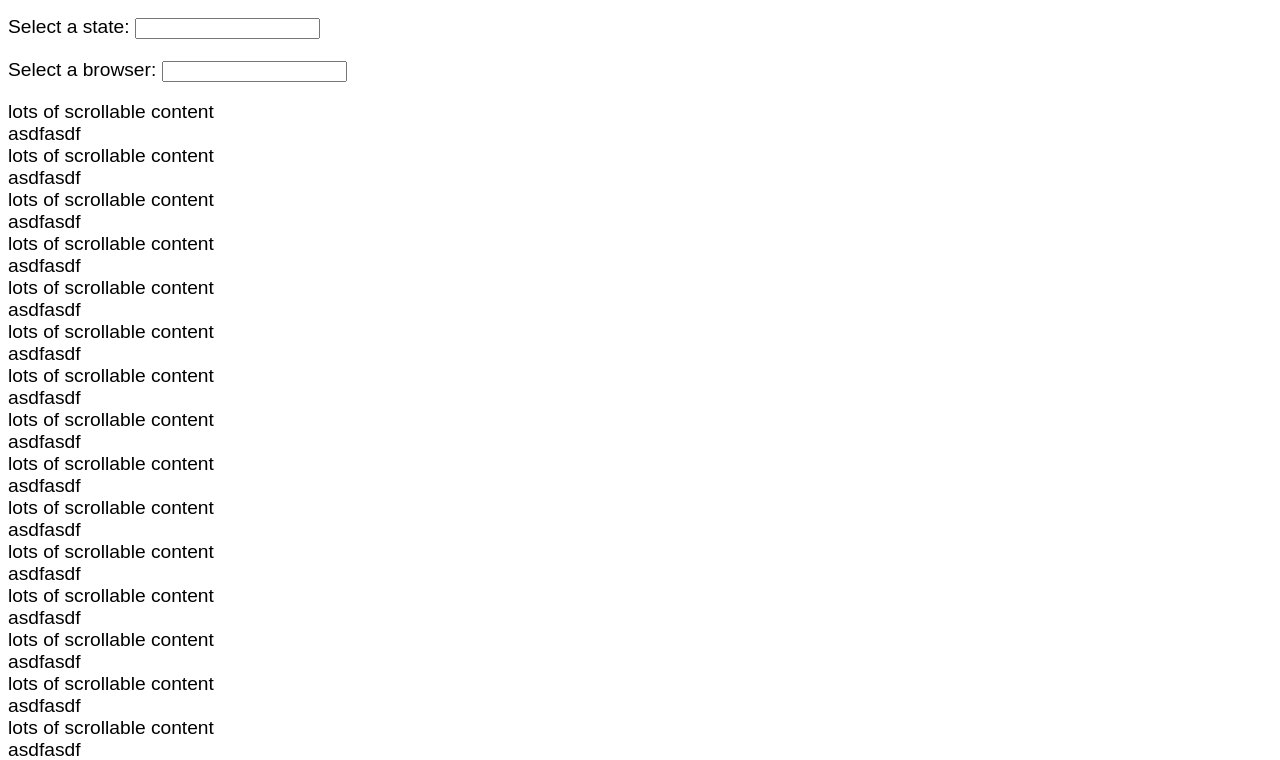
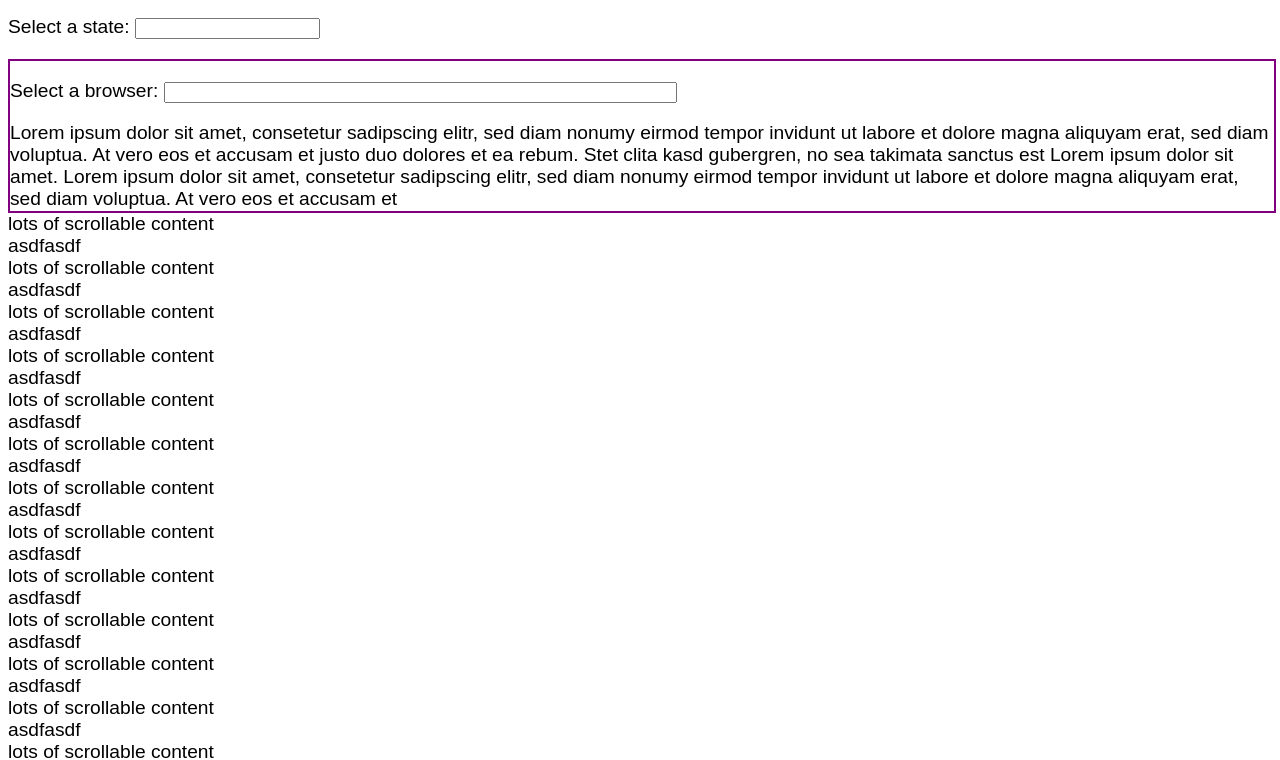
Before and after one commit to semmel/datalistjs, a website: page demo.html in a window 1280 px wide. Shown: the part 44-804 px from the top of the page. Drawn offline with nearby package versions, Linux system fonts and the light colour scheme.

Commit message:
docu: some remarks for implementation CSS chore: added build scripts to generate distribution files

```diff
--- a/demo.html
+++ b/demo.html
@@ -19,6 +19,16 @@
 		.datalist-polyfill-demo li:active {
 			transform: scale(0.9);
 			opacity: 0.2;
+		}
+
+		.scroll-container {
+			overflow-y: auto;
+			position: relative;
+			width: 100%;
+			height: 150px;
+			border-style: solid;
+			border-width: 2px;
+			border-color: purple;
 		}
 	</style>
 	<title>datalistjs Demo</title>
@@ -86,9 +96,10 @@
 		<option value="Wyoming">
 	</datalist>
 
+	<div class="scroll-container">
 		<p>
 			<label>Select a browser:</label>
-		<input type="text" list="browsers">
+			<input type="text" list="browsers" style="width: 40%">
 		</p>
 
 		<datalist id="browsers">
@@ -100,6 +111,8 @@
 			<option value="Microsoft Edge"></option>
 			<option value="Brave"></option>
 		</datalist>
+		Lorem ipsum dolor sit amet, consetetur sadipscing elitr, sed diam nonumy eirmod tempor invidunt ut labore et dolore magna aliquyam erat, sed diam voluptua. At vero eos et accusam et justo duo dolores et ea rebum. Stet clita kasd gubergren, no sea takimata sanctus est Lorem ipsum dolor sit amet. Lorem ipsum dolor sit amet, consetetur sadipscing elitr, sed diam nonumy eirmod tempor invidunt ut labore et dolore magna aliquyam erat, sed diam voluptua. At vero eos et accusam et
+	</div>
 
 	<div>
         lots of scrollable content<br>
--- a/package.json
+++ b/package.json
@@ -9,7 +9,8 @@
   },
 	"scripts": {
     "test": "mocha",
-		"docs": "jsdoc datalist.js --configure jsdoc.conf.json --destination doc/"
+		"docs": "jsdoc datalist.js --configure jsdoc.conf.json --destination doc/",
+		"zip": "./build/build.sh"
   },
   "keywords": [
     "datalist"
```
Also changed, not shown: README.md, artwork/datalistpolyfill-css.png (added), build/almond.js (added), build/build.js (added), dist/datalist.js (added), 1 other file. Lines whose indentation alone changed are shown as unchanged.
